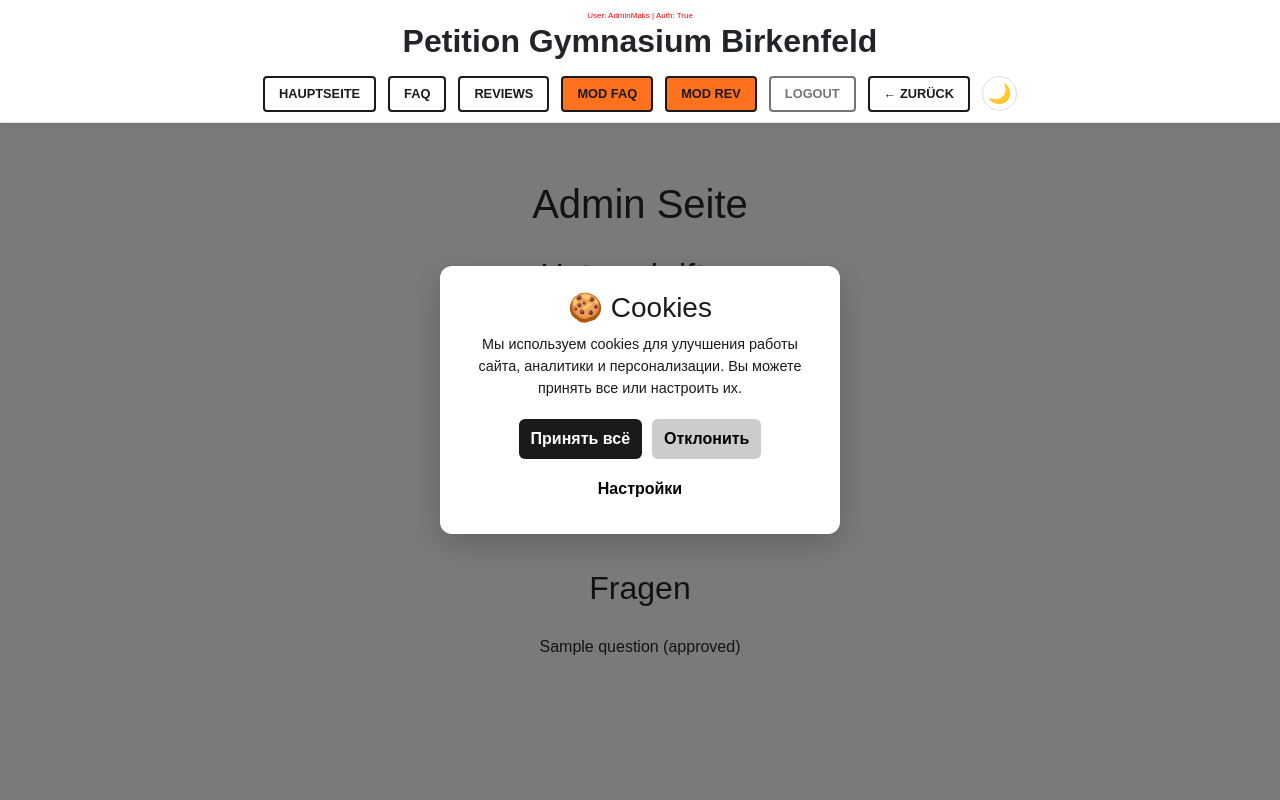
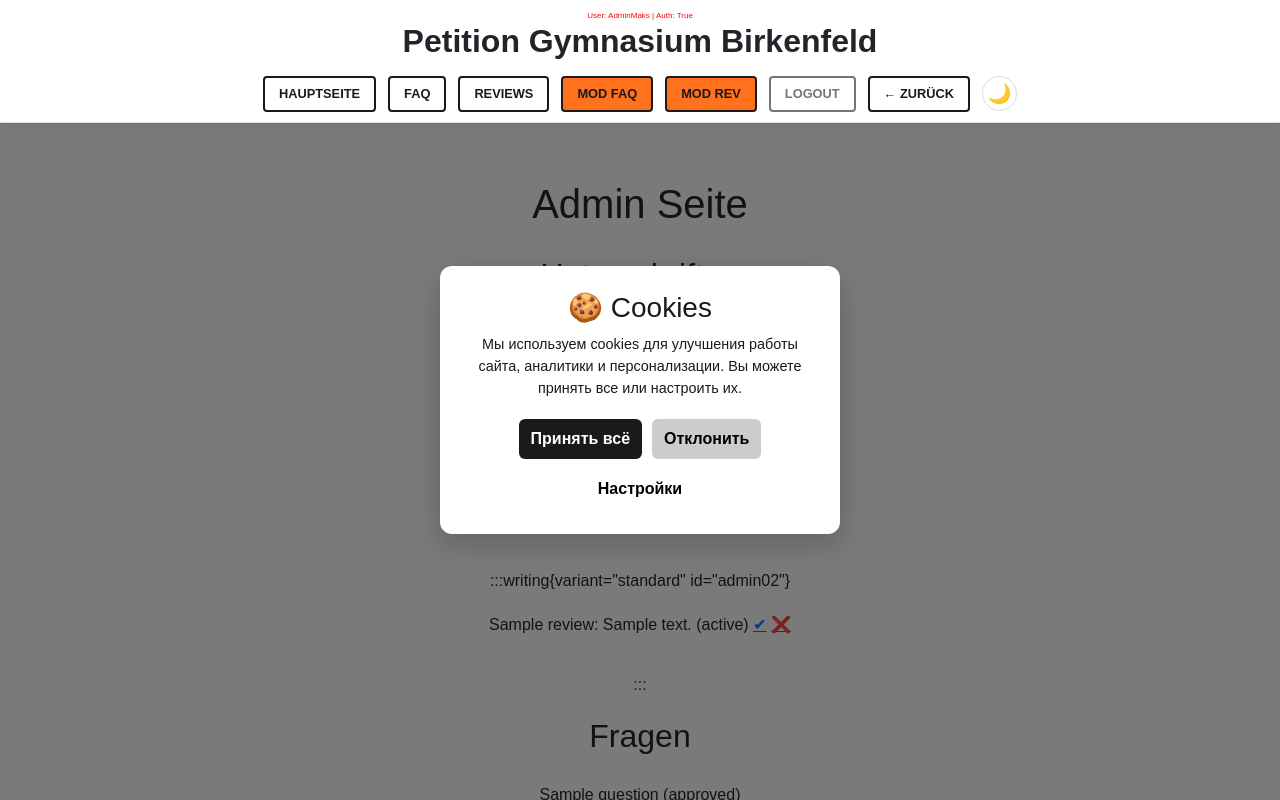
Before and after one commit to Murdddl/Site-GB-GER-Bir-N-, a Django app: page /admin-panel/ in a window 1280 px wide. Run offline with Django 5.2, Linux system fonts and the light colour scheme; a user stored in the database is signed in; data comes from the database, SQL or seed files in the repository; tables that the repository leaves empty hold one stand-in row (values such as "Sample post").

Commit message:
update settings

```diff
--- a/petition/mainapp/urls.py
+++ b/petition/mainapp/urls.py
@@ -15,4 +15,6 @@ urlpatterns = [
     path('donate/', views.donate, name='donate'),
     path('moderation_rev/', views.moderation_rev, name='moderation_rev'),
     path('admin-panel/', views.admin_panel, name='admin_panel'),
+    path('admin-panel/review/<int:review_id>/approve/', views.approve_review, name='approve_review'),
+    path('admin-panel/review/<int:review_id>/delete/', views.delete_review, name='delete_review'),
 ]
--- a/petition/mainapp/views.py
+++ b/petition/mainapp/views.py
@@ -199,3 +199,15 @@ def admin_panel(request):
         'reviews': reviews,
         'questions': questions,
     })
+
+@staff_member_required
+def approve_review(request, review_id):
+    review = get_object_or_404(Review, id=review_id)
+    review.status = 'approved'
+    review.save()
+    return redirect('admin_panel')
+
+@staff_member_required
+def delete_review(request, review_id):
+    Review.objects.filter(id=review_id).delete()
+    return redirect('admin_panel')
--- a/petition/templates/admin_panel.html
+++ b/petition/templates/admin_panel.html
@@ -23,6 +23,16 @@
     <p>{{ r.name }}: {{ r.text }} ({{ r.status }})</p>
 {% endfor %}
 
+:::writing{variant="standard" id="admin02"}
+{% for r in reviews %}
+    <p>
+        {{ r.name }}: {{ r.text }} ({{ r.status }})
+        <a href="{% url 'approve_review' r.id %}">✔</a>
+        <a href="{% url 'delete_review' r.id %}">❌</a>
+    </p>
+{% endfor %}
+:::
+
 <h2>Fragen</h2>
 {% for q in questions %}
     <p>{{ q.question }} ({{ q.status }})</p>
```
